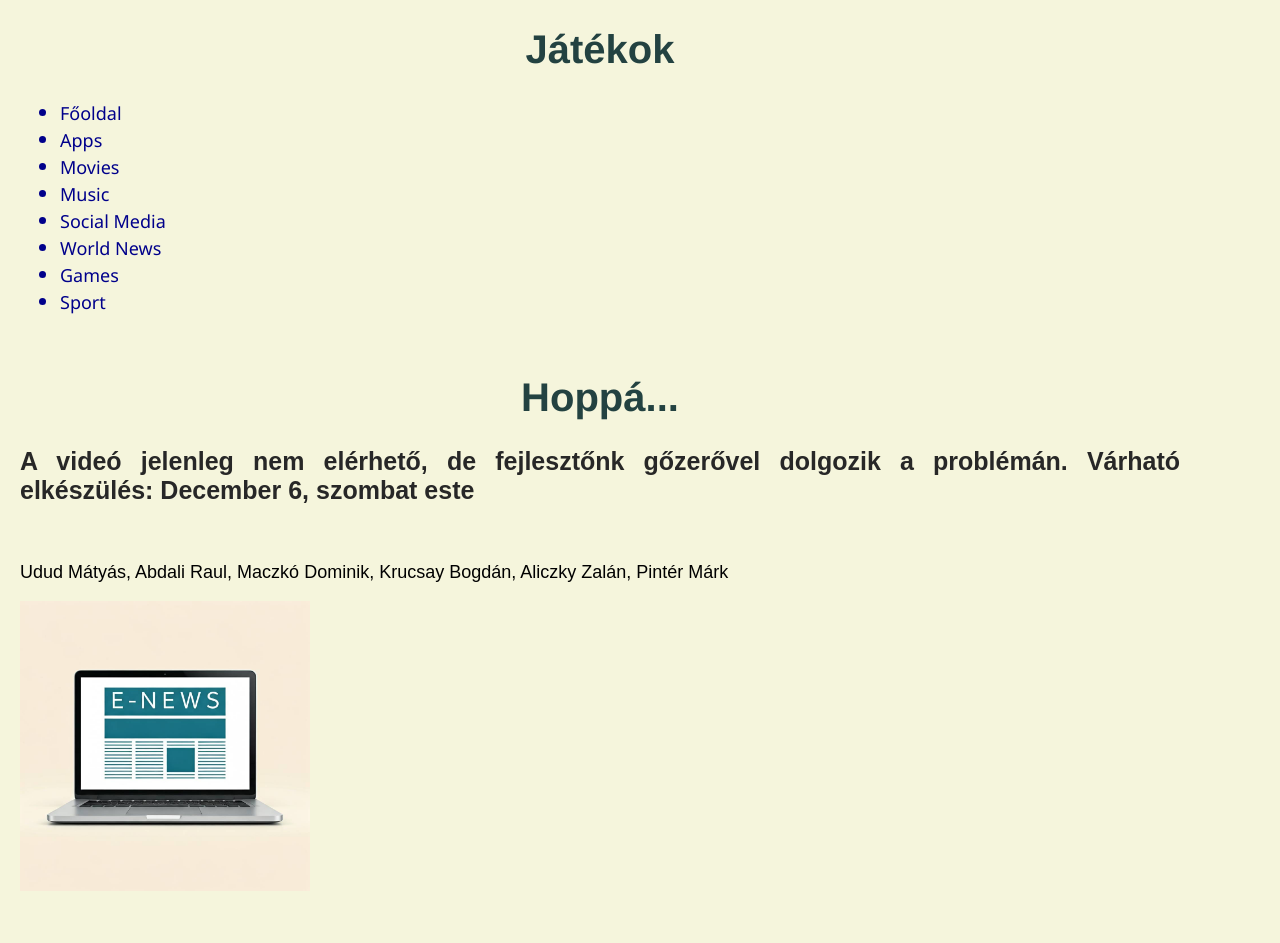
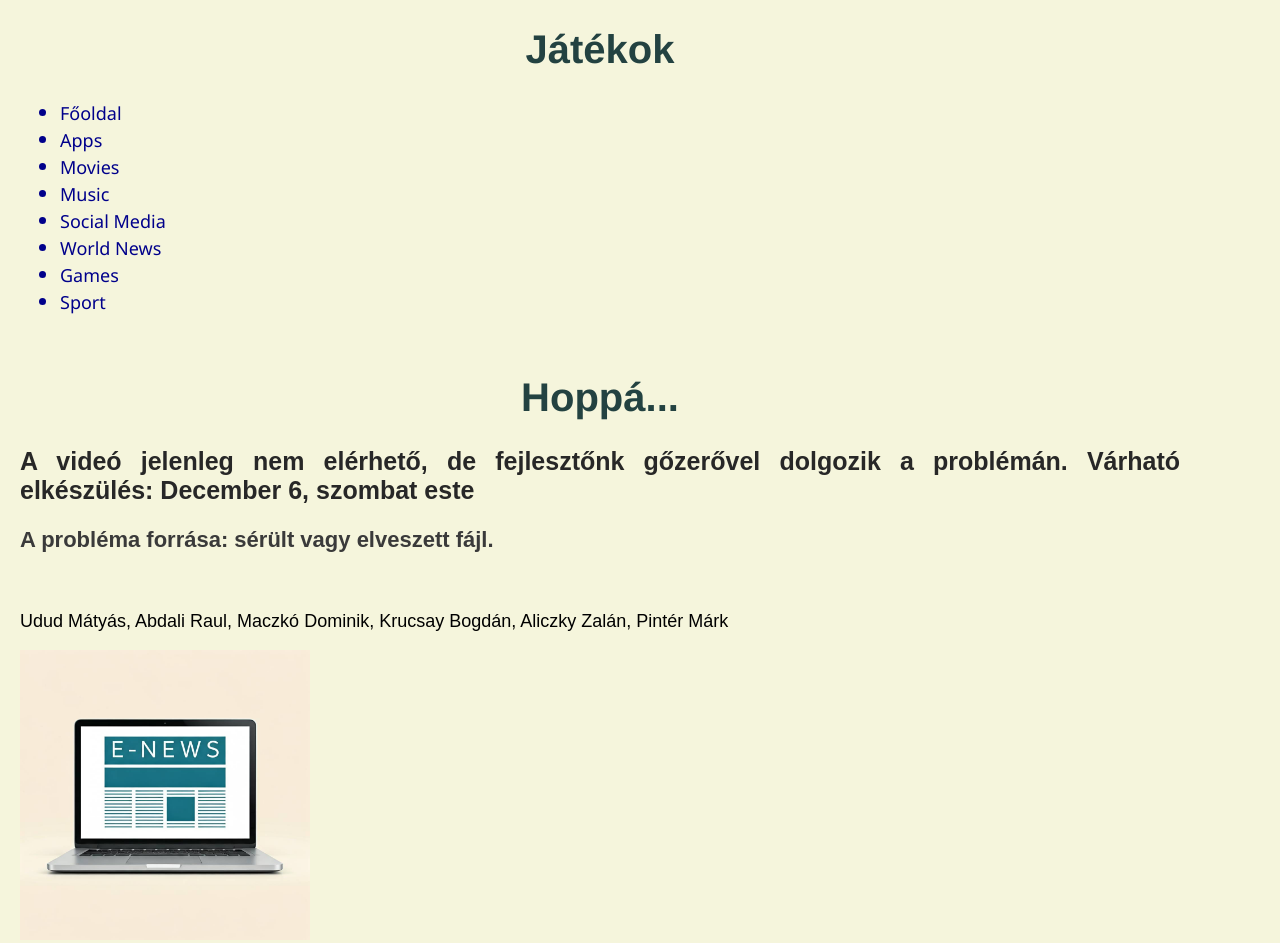
Before and after one commit to Matyolf/HTMLs-and-webpage-stuff, a plain HTML site: page games.html in a window 1280 px wide. Before the commit the page ends 903 px from the top, so only its background shows below. Drawn offline with Linux system fonts and the light colour scheme.

Commit message:
needs fix at games vid

```diff
--- a/games.html
+++ b/games.html
@@ -24,6 +24,7 @@
 
     <h1>Hoppá...</h1>
     <h2>A videó jelenleg nem elérhető, de fejlesztőnk gőzerővel dolgozik a problémán. Várható elkészülés: December 6, szombat este</h2>
+    <h3>A probléma forrása: sérült vagy elveszett fájl.</h3>
 
     <!--<video width="60%" height="auto" controls>
         <source src="VIP - Gamerz.mp4" type="video/mp4">
```
